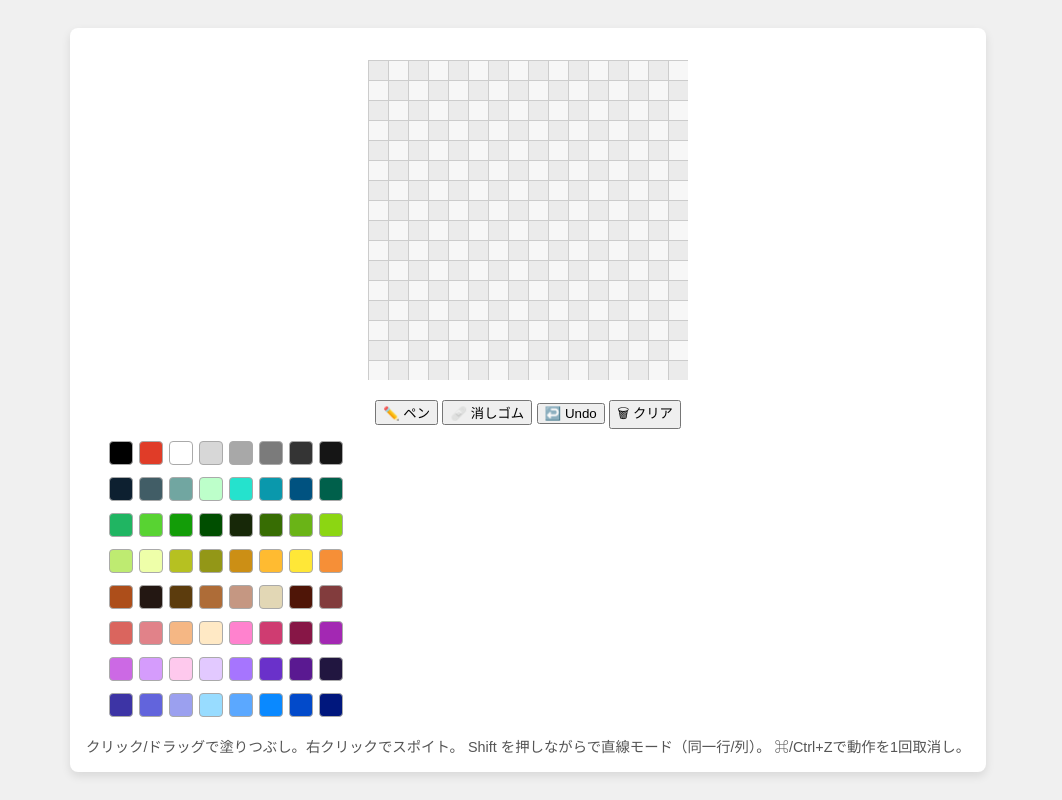
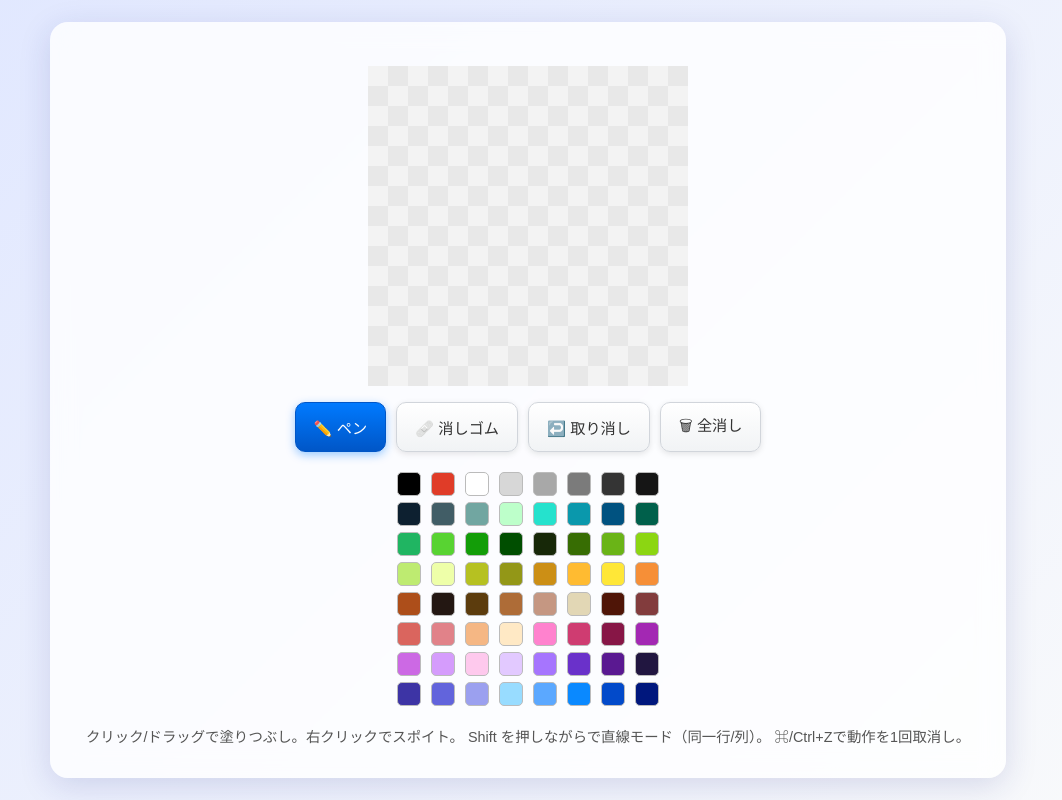
Before and after one commit to v76nl/gdgs-fest-pixel-art-editor-ts, a website built with Vite: page index.html in a window 1280 px wide. Shown: the whole page, without its empty margins (112-1174 px from the left). Built offline with nearby package versions, Linux system fonts and the light colour scheme.

Commit message:
デザインを調整

```diff
--- a/index.html
+++ b/index.html
@@ -13,8 +13,8 @@
         <div id="toolbar">
             <button id="penBtn" class="active">✏️ ペン</button>
             <button id="eraserBtn">🩹 消しゴム</button>
-            <button id="undoBtn">↩️ Undo</button>
-            <button id="clearBtn">🗑 クリア</button>
+            <button id="undoBtn">↩️ 取り消し</button>
+            <button id="clearBtn">🗑 全消し</button>
         </div>
 
         <div id="palette"></div>
--- a/src/main.ts
+++ b/src/main.ts
@@ -1,11 +1,14 @@
-// =======================================
-// main.ts - Pixel Art Editor (TypeScript版)
-// =======================================
+// ==============================
+// Pixel Art Editor (TypeScript版)
+// ==============================
 
-// --------------------
-// 定数・初期設定
-// --------------------
-const PALETTE: string[] = [ // 64色パレット
+// キャンバス基本設定
+const gridCols = 16;
+const gridRows = 16;
+const cellSize = 20;
+
+// カラーパレット定義（64色）
+const PALETTE: string[] = [
     "#000000", "#e03c28", "#ffffff", "#d7d7d7", "#a8a8a8", "#7b7b7b", "#343434", "#151515",
     "#0d2030", "#415d66", "#71a6a1", "#bdffca", "#25e2cd", "#0a98ac", "#005280", "#00604b",
     "#20b562", "#58d332", "#139d08", "#004e00", "#172808", "#376d03", "#6ab417", "#8cd612",
@@ -16,54 +19,98 @@ const PALETTE: string[] = [ // 64色パレット
     "#3d34a5", "#6264dc", "#9ba0ef", "#98dcff", "#5ba8ff", "#0a89ff", "#024aca", "#00177d"
 ];
 
-const gridCols = 16;
-const gridRows = 16;
-const cellSize = 20;
+// ==============================
+// 変数宣言
+// ==============================
 
+// キャンバス要素と描画コンテキスト
+const canvas = document.createElement("canvas");
+const ctx = canvas.getContext("2d")!;
+
+// ドットデータ保持用
 let grid: (string | null)[] = new Array(gridCols * gridRows).fill(null);
+
+// ツール・状態管理
 let currentColor = PALETTE[0];
 let tool: "pen" | "eraser" = "pen";
 let isDragging = false;
-let lastCell: { c: number; r: number } | null = null;
+let lastCell: { ci: number; ri: number } | null = null;
+const undoHistory: string[] = []; // ← window.history と競合しない命名
 
-const undoHistory: string[] = [];
+// ==============================
+// 初期化
+// ==============================
 
-// --------------------
-// 初期化処理
-// --------------------
-window.addEventListener("DOMContentLoaded", () => {
-    const canvas = document.createElement("canvas");
-    const ctx = canvas.getContext("2d")!;
+// main container へキャンバス挿入
 const holder = document.getElementById("p5-holder")!;
+canvas.width = gridCols * cellSize;
+canvas.height = gridRows * cellSize;
 holder.appendChild(canvas);
 
-    canvas.width = gridCols * cellSize;
-    canvas.height = gridRows * cellSize;
+// ------------------------------
+// パレット生成
+// ------------------------------
+function buildPalette() {
+    const paletteEl = document.getElementById("palette")!;
+    paletteEl.innerHTML = "";
 
-    const penBtn = document.getElementById("penBtn")!;
-    const eraserBtn = document.getElementById("eraserBtn")!;
-    const undoBtn = document.getElementById("undoBtn")!;
-    const clearBtn = document.getElementById("clearBtn")!;
-    const paletteEl = document.getElementById("palette")!;
+    PALETTE.forEach((color) => {
+        const button = document.createElement("button");
+        button.className = "color";
+        button.style.background = color;
+        button.title = color;
 
-    // --------------------
-    // カラーパレット生成
-    // --------------------
-    buildPalette(paletteEl);
+        button.addEventListener("click", () => {
+            currentColor = color;
+            paletteEl.querySelectorAll(".color").forEach(el =>
+                el.classList.remove("selected")
+            );
+            button.classList.add("selected");
+            setTool("pen");
+        });
 
-    // --------------------
-    // 描画関数
-    // --------------------
+        paletteEl.appendChild(button);
+    });
+}
+
+// ------------------------------
+// ツール設定
+// ------------------------------
+function setTool(name: "pen" | "eraser") {
+    tool = name;
+    document.getElementById("penBtn")?.classList.toggle("active", tool === "pen");
+    document.getElementById("eraserBtn")?.classList.toggle("active", tool === "eraser");
+}
+
+// ------------------------------
+// 履歴（Undo）
+function pushHistory() {
+    undoHistory.push(JSON.stringify(grid));
+}
+function undo() {
+    if (undoHistory.length === 0) return;
+    const snap = undoHistory.pop();
+    if (!snap) return;
+    grid = JSON.parse(snap);
+    drawGrid();
+}
+
+// ------------------------------
+// 描画
+// ------------------------------
 function drawGrid() {
-        // 背景（市松模様）
-        for (let j = 0; j < gridRows; j++) {
-            for (let i = 0; i < gridCols; i++) {
-                ctx.fillStyle = (i + j) % 2 === 0 ? "#ebebeb" : "#f7f7f7";
-                ctx.fillRect(i * cellSize, j * cellSize, cellSize, cellSize);
+    ctx.clearRect(0, 0, canvas.width, canvas.height);
+
+    // チェッカー背景
+    const checkerSize = cellSize;
+    for (let y = 0; y < gridRows; y++) {
+        for (let x = 0; x < gridCols; x++) {
+            ctx.fillStyle = (x + y) % 2 === 0 ? "#f3f3f3" : "#e8e8e8";
+            ctx.fillRect(x * checkerSize, y * checkerSize, checkerSize, checkerSize);
         }
     }
 
-        // セルを描画
+    // ドットを描画
     for (let r = 0; r < gridRows; r++) {
         for (let c = 0; c < gridCols; c++) {
             const color = grid[r * gridCols + c];
@@ -74,75 +121,46 @@ window.addEventListener("DOMContentLoaded", () => {
         }
     }
 
-        // グリッド線
-        ctx.strokeStyle = "#ccc";
-        ctx.lineWidth = 1;
-        for (let c = 0; c <= gridCols; c++) {
-            ctx.beginPath();
-            ctx.moveTo(c * cellSize + 0.5, 0);
-            ctx.lineTo(c * cellSize + 0.5, canvas.height);
-            ctx.stroke();
-        }
-        for (let r = 0; r <= gridRows; r++) {
-            ctx.beginPath();
-            ctx.moveTo(0, r * cellSize + 0.5);
-            ctx.lineTo(canvas.width, r * cellSize + 0.5);
-            ctx.stroke();
-        }
+    // 罫線は一時的に非表示
 }
 
-    // 初期描画
-    drawGrid();
-
-    // --------------------
-    // 操作関数群
-    // --------------------
-    function pushHistory() {
-        undoHistory.push(JSON.stringify(grid));
+// ------------------------------
+// 操作処理
+// ------------------------------
+function getCellIndex(x: number, y: number) {
+    const ci = Math.floor(x / cellSize);
+    const ri = Math.floor(y / cellSize);
+    return { ci, ri };
 }
 
-    function undo() {
-        if (undoHistory.length === 0) return;
-        const snap = undoHistory.pop();
-        if (!snap) return;
-        grid = JSON.parse(snap);
+function setCell(ci: number, ri: number, color: string | null) {
+    grid[ri * gridCols + ci] = color;
+}
+
+function paintAt(x: number, y: number, start = false) {
+    const { ci, ri } = getCellIndex(x, y);
+    if (ci < 0 || ci >= gridCols || ri < 0 || ri >= gridRows) return;
+
+    if (tool === "eraser") {
+        setCell(ci, ri, null);
+    } else {
+        setCell(ci, ri, currentColor);
+    }
+
+    lastCell = { ci, ri };
     drawGrid();
 }
 
-    function setTool(name: "pen" | "eraser") {
-        tool = name;
-        penBtn.classList.toggle("active", tool === "pen");
-        eraserBtn.classList.toggle("active", tool === "eraser");
-    }
-
-    function setCell(c: number, r: number, color: string | null) {
-        grid[r * gridCols + c] = color;
-    }
-
-    function paintAt(x: number, y: number, start = false) {
-        const c = Math.floor(x / cellSize);
-        const r = Math.floor(y / cellSize);
-        if (c < 0 || c >= gridCols || r < 0 || r >= gridRows) return;
-
-        if (tool === "eraser") {
-            setCell(c, r, null);
-        } else {
-            setCell(c, r, currentColor);
-        }
-        lastCell = { c, r };
-        drawGrid();
-    }
-
-    // --------------------
+// ------------------------------
 // イベント登録
-    // --------------------
-    canvas.addEventListener("mousedown", e => {
+// ------------------------------
+canvas.addEventListener("mousedown", (e) => {
     isDragging = true;
     pushHistory();
     paintAt(e.offsetX, e.offsetY, true);
 });
 
-    canvas.addEventListener("mousemove", e => {
+canvas.addEventListener("mousemove", (e) => {
     if (isDragging) paintAt(e.offsetX, e.offsetY);
 });
 
@@ -151,54 +169,44 @@ window.addEventListener("DOMContentLoaded", () => {
     lastCell = null;
 });
 
-    canvas.addEventListener("contextmenu", e => e.preventDefault());
+canvas.addEventListener("contextmenu", (e) => {
+    e.preventDefault();
+    const { ci, ri } = getCellIndex(e.offsetX, e.offsetY);
+    const picked = grid[ri * gridCols + ci];
+    if (picked) {
+        currentColor = picked;
+        document.querySelectorAll(".color").forEach(el => {
+            (el as HTMLElement).classList.toggle(
+                "selected",
+                (el as HTMLElement).style.background.toLowerCase() === picked.toLowerCase()
+            );
+        });
+        setTool("pen");
+    }
+});
 
-    penBtn.addEventListener("click", () => setTool("pen"));
-    eraserBtn.addEventListener("click", () => setTool("eraser"));
-    undoBtn.addEventListener("click", () => undo());
-    clearBtn.addEventListener("click", () => {
+// ------------------------------
+// ボタンイベント
+// ------------------------------
+document.getElementById("penBtn")?.addEventListener("click", () => setTool("pen"));
+document.getElementById("eraserBtn")?.addEventListener("click", () => setTool("eraser"));
+document.getElementById("undoBtn")?.addEventListener("click", () => undo());
+document.getElementById("clearBtn")?.addEventListener("click", () => {
     pushHistory();
     grid.fill(null);
     drawGrid();
 });
 
-    document.addEventListener("keydown", e => {
+// Ctrl/Cmd + Z → Undo
+document.addEventListener("keydown", (e) => {
     if ((e.ctrlKey || e.metaKey) && e.key.toLowerCase() === "z") {
         e.preventDefault();
         undo();
     }
 });
 
-    // --------------------
-    // カラーパレット生成関数
-    // --------------------
-    function buildPalette(paletteEl: HTMLElement) {
-        paletteEl.innerHTML = "";
-        const COLORS_PER_ROW = 8;
-
-        PALETTE.forEach((color, index) => {
-            const button = document.createElement("button");
-            button.className = "color";
-            button.style.background = color;
-            button.title = color;
-
-            button.addEventListener("click", () => {
-                currentColor = color;
-                for (const el of paletteEl.querySelectorAll(".color")) {
-                    el.classList.remove("selected");
-                }
-                button.classList.add("selected");
-                setTool("pen");
-            });
-
-            paletteEl.appendChild(button);
-
-            // 8色ごとに改行
-            if ((index + 1) % COLORS_PER_ROW === 0) {
-                const br = document.createElement("div");
-                br.className = "palette-break";
-                paletteEl.appendChild(br);
-            }
-        });
-    }
-});
+// ------------------------------
+// 初期化呼び出し
+// ------------------------------
+buildPalette();
+drawGrid();
--- a/style.css
+++ b/style.css
@@ -1,63 +1,135 @@
+/* -------------------------
+   全体レイアウト
+-------------------------- */
 body {
-    font-family: sans-serif;
-    background: #f0f0f0;
+    font-family: "Noto Sans JP", sans-serif;
+    background: linear-gradient(135deg, #e0e7ff 0%, #f9fafb 100%);
     display: flex;
-    flex-direction: column;
-    align-items: center;  /* 水平方向の中央寄せ */
-    justify-content: center; /* 垂直方向の中央寄せ（必要に応じて） */
+    justify-content: center;
+    align-items: center;
     min-height: 100vh;
     margin: 0;
 }
 
+/* -------------------------
+   メインコンテナ
+-------------------------- */
 #app {
     text-align: center;
-    background: white;
-    padding: 16px;
-    border-radius: 8px;
-    box-shadow: 0 4px 10px rgba(0,0,0,0.1);
+    background: rgba(255, 255, 255, 0.8);
+    backdrop-filter: blur(12px);
+    padding: 28px 36px;
+    border-radius: 18px;
+    box-shadow: 0 8px 32px rgba(31, 38, 135, 0.15);
+    transition: box-shadow 0.3s ease, transform 0.2s ease;
 }
 
+#app:hover {
+    box-shadow: 0 12px 40px rgba(31, 38, 135, 0.25);
+    transform: translateY(-2px);
+}
+
+/* -------------------------
+   キャンバス表示領域
+-------------------------- */
 #p5-holder {
-    display: inline-block;
+    display: flex;
+    justify-content: center;
     margin: 16px auto;
 }
 
-.hint {
-    font-size: 0.9rem;
-    color: #555;
-    margin-top: 12px;
+/* -------------------------
+   ツールバー
+-------------------------- */
+#toolbar {
+    display: flex;
+    justify-content: center;
+    gap: 10px;
+    flex-wrap: wrap;
+    margin-bottom: 16px;
 }
 
-
-
-
-
-
-
-
-
-#palette {
-    display: flex;
-    flex-wrap: wrap;
-    justify-content: center;
-    gap: 6px;
-    margin-top: 12px;
-    max-width: 280px; /* 8色 × (24px + 6px余白) */
+#toolbar button {
+    background: linear-gradient(180deg, #ffffff, #f1f3f5);
+    border: 1px solid #d1d5db;
+    border-radius: 10px;
+    padding: 10px 18px;
+    font-size: 0.95rem;
+    font-weight: 500;
+    cursor: pointer;
+    color: #333;
+    box-shadow: 0 2px 6px rgba(0, 0, 0, 0.1);
+    transition: all 0.2s ease;
 }
 
-.palette-break {
-    flex-basis: 100%; /* 改行 */
-    height: 0;
+#toolbar button:hover {
+    background: linear-gradient(180deg, #f9fafb, #e5e7eb);
+    transform: translateY(-1px);
+    box-shadow: 0 3px 8px rgba(0, 0, 0, 0.15);
 }
+
+#toolbar button.active {
+    background: linear-gradient(180deg, #007aff, #0056c7);
+    color: #fff;
+    border-color: #0056c7;
+    box-shadow: 0 3px 10px rgba(0, 122, 255, 0.4);
+}
+
+/* -------------------------
+   カラーパレット
+-------------------------- */
+#palette {
+    display: grid;
+    grid-template-columns: repeat(8, 28px); /* ← 8個で1行に */
+    justify-content: center;
+    justify-items: center;
+    align-items: center;
+    gap: 6px; /* 均一な間隔 */
+    margin: 20px auto;
+}
+
 
 .color {
     width: 24px;
     height: 24px;
-    border: 1px solid #aaa;
-    border-radius: 4px;
+    border: 1px solid #bbb;
+    border-radius: 5px;
     cursor: pointer;
+    transition: transform 0.1s ease, box-shadow 0.1s ease;
+}
+
+.color:hover {
+    transform: scale(1.2);
+    box-shadow: 0 0 6px rgba(0, 0, 0, 0.25);
 }
 
 .color.selected {
     outline: 2px solid #007aff;
+    transform: scale(1.15);
 }
+
+/* -------------------------
+   ヒントテキスト
+-------------------------- */
+.hint {
+    font-size: 0.9rem;
+    color: #555;
+    margin-top: 14px;
+    line-height: 1.6;
+}
+
+/* -------------------------
+   レスポンシブ（小画面）
+-------------------------- */
+@media (max-width: 480px) {
+    #app {
+        padding: 20px;
+    }
+    #toolbar button {
+        padding: 8px 12px;
+        font-size: 0.85rem;
+    }
+    #palette {
+        grid-template-columns: repeat(6, 26px);
+    }
+}
```
Lines whose indentation alone changed are shown as unchanged.
